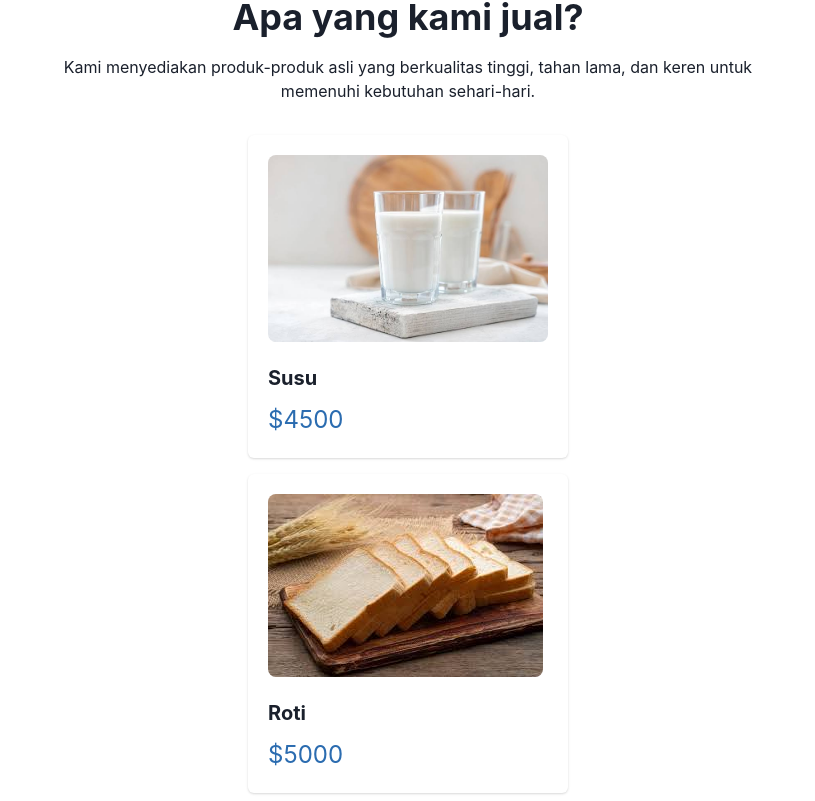
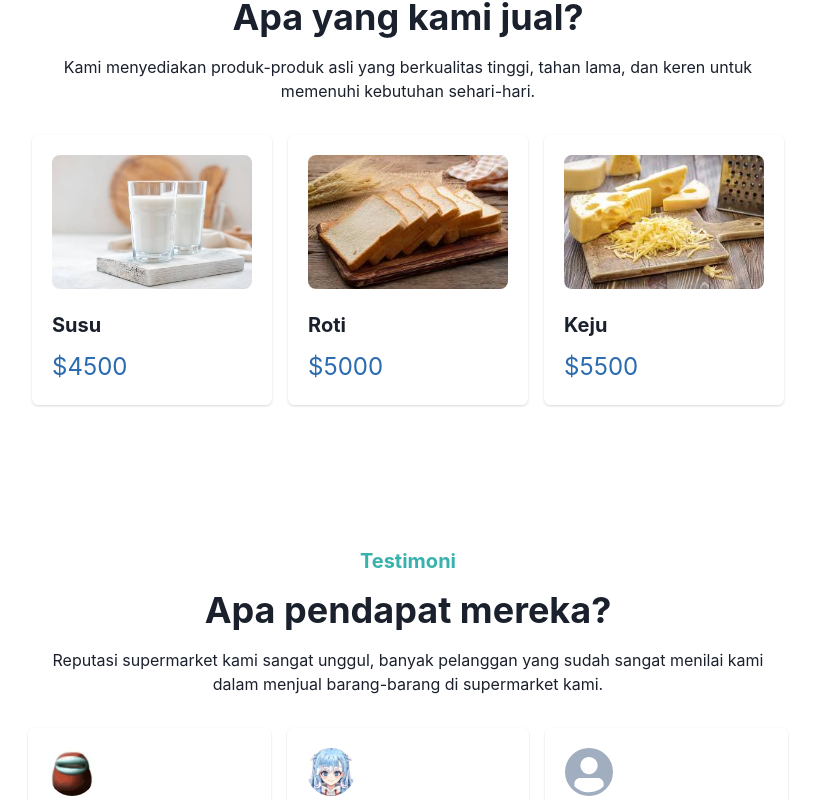
Before and after one commit to kontolkuda01/DOA-sound-system, a React (Vite) app: page / in a window 1280 px wide. Shown: the part 1739-2540 px from the top of the page, without its empty margins (232-1047 px from the left). Built offline with nearby package versions, Linux system fonts and the light colour scheme.

Commit message:
fix: product section on desktop always column-view

```diff
--- a/src/sections/Products.jsx
+++ b/src/sections/Products.jsx
@@ -5,7 +5,6 @@ import {
   Flex,
   Heading,
   Image,
-  SimpleGrid,
   Stack,
   Text,
 } from "@chakra-ui/react";
@@ -30,14 +29,10 @@ export default function Products() {
           lama, dan keren untuk memenuhi kebutuhan sehari-hari.
         </Text>
       </Box>
-      <SimpleGrid
-        templateColumns="repeat(auto-fill, minmax(200px, 1fr))"
-        mt={6}
-        gap={4}
-      >
-        <Card maxW="xs">
+      <Flex mt={6} gap={4} direction={{ base: "column", md: "row" }}>
+        <Card>
           <CardBody>
-            <Image src="/susu.jpg" alt="Susu" borderRadius="lg" />
+            <Image w="200px" src="/susu.jpg" alt="Susu" borderRadius="lg" />
             <Stack mt="6" spacing="3">
               <Heading size="md">Susu</Heading>
               <Text color="blue.600" fontSize="2xl">
@@ -46,9 +41,9 @@ export default function Products() {
             </Stack>
           </CardBody>
         </Card>
-        <Card maxW="xs">
+        <Card>
           <CardBody>
-            <Image src="/roti.jpg" alt="Roti" borderRadius="lg" />
+            <Image w="200px" src="/roti.jpg" alt="Roti" borderRadius="lg" />
             <Stack mt="6" spacing="3">
               <Heading size="md">Roti</Heading>
               <Text color="blue.600" fontSize="2xl">
@@ -57,9 +52,9 @@ export default function Products() {
             </Stack>
           </CardBody>
         </Card>
-        <Card maxW="xs">
+        <Card>
           <CardBody>
-            <Image src="/keju.jpg" alt="Keju" borderRadius="lg" />
+            <Image w="200px" src="/keju.jpg" alt="Keju" borderRadius="lg" />
             <Stack mt="6" spacing="3">
               <Heading size="md">Keju</Heading>
               <Text color="blue.600" fontSize="2xl">
@@ -68,7 +63,7 @@ export default function Products() {
             </Stack>
           </CardBody>
         </Card>
-      </SimpleGrid>
+      </Flex>
     </Flex>
   );
 }
```
